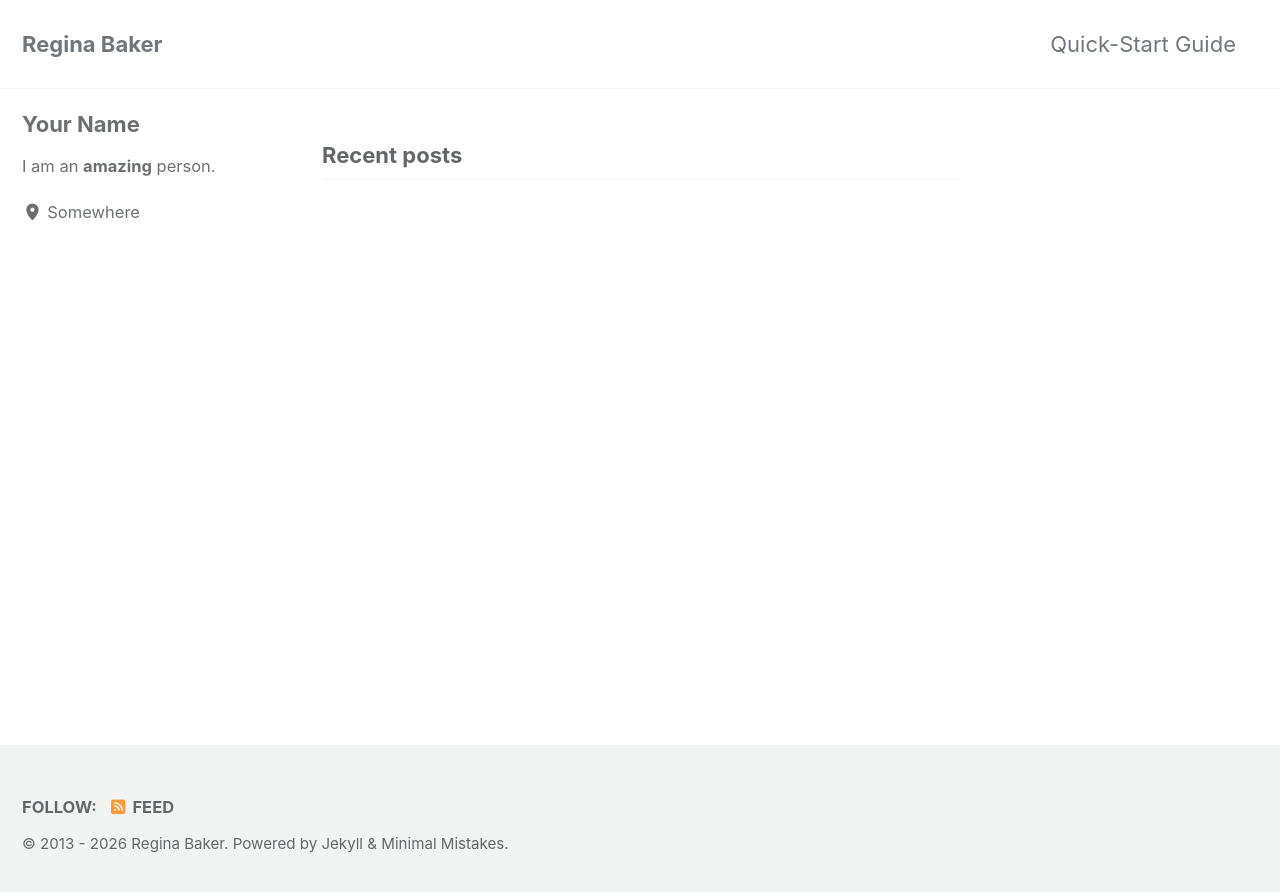
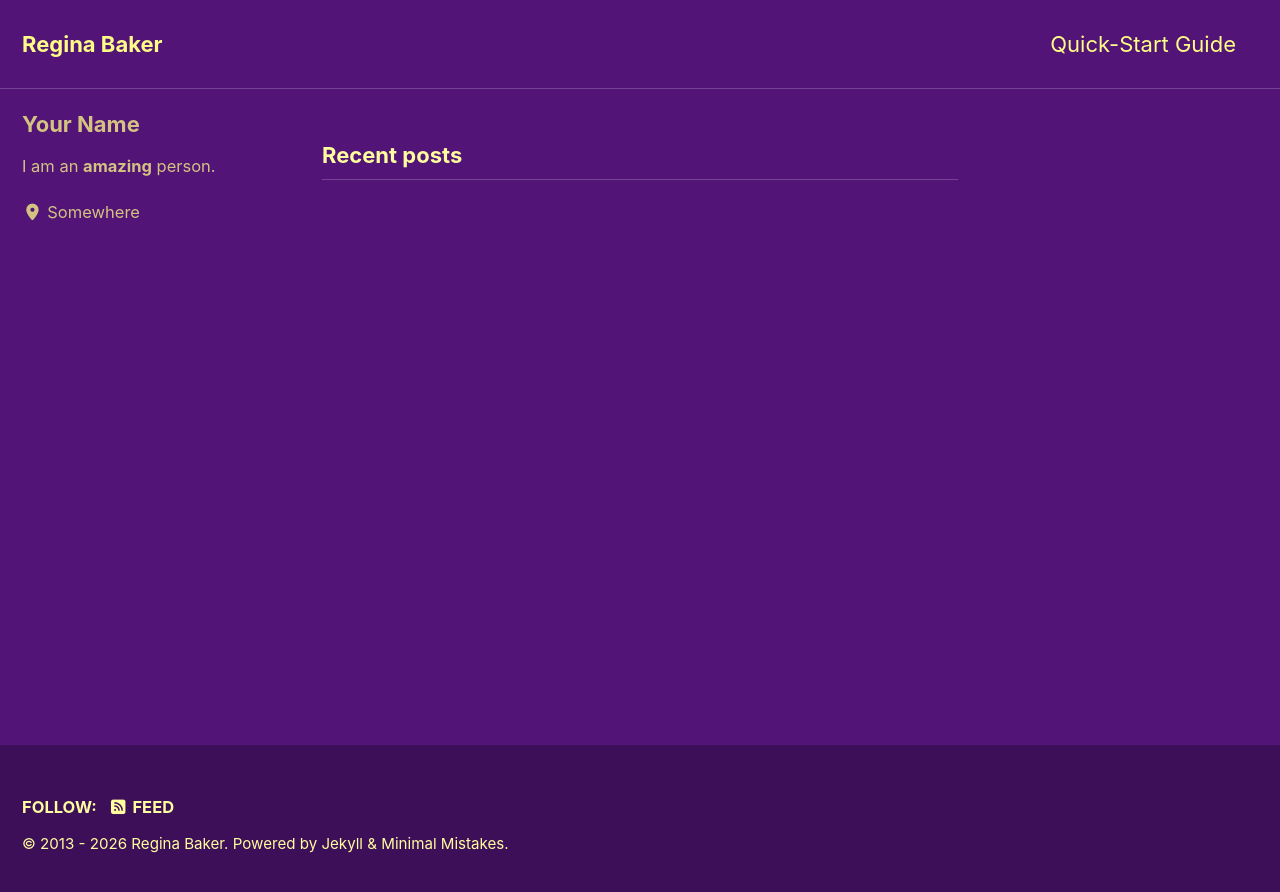
Before and after one commit to ReginaOfTech/ReginaOfTech.github.io, a Jekyll site: the page built from index.html, in a window 1280 px wide. Shown: the top 892 px of the page. Built offline with Jekyll 4.4.1, drawn with Linux system fonts in a browser that asks for light colours; cached includes are drawn as plain includes; the list of posts is cut into pages by our own code.

Commit message:
Change minimal_mistakes_skin to 'plum'

```diff
--- a/_config.yml
+++ b/_config.yml
@@ -12,7 +12,7 @@
 
 theme                  : "minimal-mistakes-jekyll"
 # remote_theme           : "mmistakes/minimal-mistakes"
-minimal_mistakes_skin    : "default" #"default", "air", "aqua", "contrast", "dark", "dirt", "neon", "mint", "plum", "sunrise"
+minimal_mistakes_skin    : "plum" #"default", "air", "aqua", "contrast", "dark", "dirt", "neon", "mint", "plum", "sunrise"
 
 # Site Settings
 locale                   : "en-US"
```
